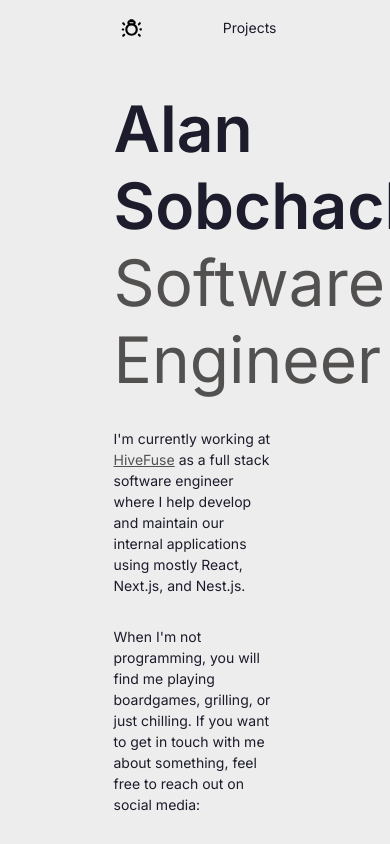
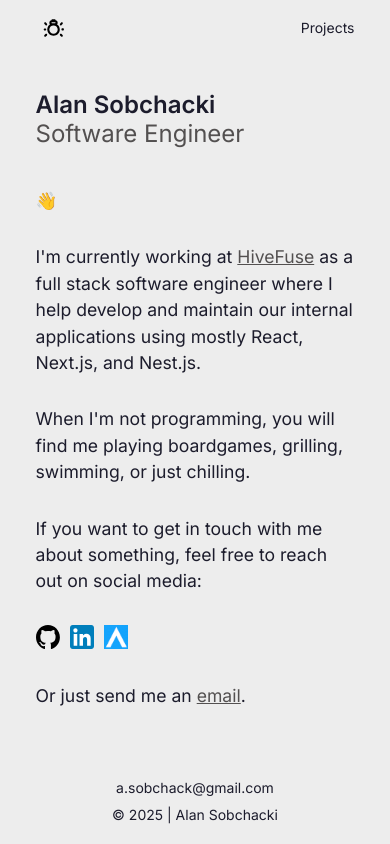
Before and after one commit to alansobchacki/personal-nextjs-website, a Next.js app: page / in a window 390 px wide. Built offline with nearby package versions, Linux system fonts and the light colour scheme.

Commit message:
Make the app responsive

```diff
--- a/src/app/components/aboutSection/aboutSection.style.ts
+++ b/src/app/components/aboutSection/aboutSection.style.ts
@@ -4,10 +4,6 @@ export const DivContainer = styled.section`
   display: flex;
   padding-top: 15px;
   padding-bottom: 50px;
-
-  @media (max-width: 750px) {
-    padding-top: 15px;
-  }
 `;
 
 export const DivSubContainer = styled.div`
@@ -25,10 +21,6 @@ export const Description = styled.p`
   font-size: 1.1rem;
   line-height: 1.5;
   padding-bottom: 20px;
-
-  @media (max-width: 450px) {
-    font-size: 0.875rem;
-  }
 `;
 
 export const CustomAnchor = styled.a`
--- a/src/app/components/aboutSection/aboutSection.tsx
+++ b/src/app/components/aboutSection/aboutSection.tsx
@@ -18,6 +18,9 @@ export default function AboutSection() {
     <DivContainer id="about-section">
       <DivSubContainer>
         <Description>
+          👋
+        </Description>
+        <Description>
           I&apos;m currently working at{" "}
           <CustomAnchor
             href="https://www.linkedin.com/company/hive-fuse/"
@@ -31,7 +34,10 @@ export default function AboutSection() {
         </Description>
         <Description>
           When I&apos;m not programming, you will find me playing boardgames,
-          grilling, or just chilling. If you want to get in touch with me about
+          grilling, swimming, or just chilling.
+        </Description>
+        <Description>
+          If you want to get in touch with me about
           something, feel free to reach out on social media:
         </Description>
 
--- a/src/app/components/greetingsSection/greetings.style.ts
+++ b/src/app/components/greetingsSection/greetings.style.ts
@@ -16,12 +16,7 @@ const blinkingDash = keyframes`
 export const DivContainer = styled.section`
   display: flex;
   padding-top: 50px;
-  padding-bottom: 50px;
-  transition: padding 0.3s ease;
-
-  @media (max-width: 750px) {
-    padding-bottom: 15px;
-  }
+  padding-bottom: 25px;
 `;
 
 export const DivSubContainer = styled.div`
@@ -36,10 +31,6 @@ export const DivSubContainer = styled.div`
 
 export const Name = styled.h1`
   font-size: 1.5rem;
-
-  @media (max-width: 750px) {
-    font-size: 4rem;
-  }
 `;
 
 export const AnimatedTextContainer = styled.div`
@@ -53,10 +44,6 @@ export const AnimatedText = styled.p`
   body.light & {
     color:rgb(83, 80, 80);
   }
-
-  @media (max-width: 750px) {
-    font-size: 4rem;
-  }
 `;
 
 export const AnimatedDash = styled.span<Props>`
@@ -69,10 +56,6 @@ export const AnimatedDash = styled.span<Props>`
       `
       : "none"};
   animation-timing-function: steps(1, end);
-
-  @media (max-width: 750px) {
-    font-size: 4rem;
-  }
 `;
 
 export const ImageWrapper = styled.div`
--- /dev/null
+++ b/src/app/page.style.ts
@@ -0,0 +1,12 @@
+import styled from 'styled-components';
+
+export const DivContainer = styled.div`
+  display: flex;
+  flex-direction: column;
+  height: 100vh;
+  width: 50%;
+
+  @media (max-width: 750px) {
+    width: 90%;
+  }
+`;
--- a/src/app/page.tsx
+++ b/src/app/page.tsx
@@ -1,16 +1,18 @@
+"use client";
+
 import Header from "./components/header/header";
 import GreetingsSection from "./components/greetingsSection/greetings";
 import AboutSection from "./components/aboutSection/aboutSection";
-// import ContactSection from "./components/contactSection/contactSection";
 import Footer from "./components/footer/footer";
+import { DivContainer } from "./page.style";
 
 export default function Home() {
   return (
-    <div style={{ display: "flex", flexDirection: "column", height: "100vh", width: "50%" }}>
+    <DivContainer>
       <Header />
       <GreetingsSection />
       <AboutSection />
       <Footer />
-    </div>
+    </DivContainer>
   );
 }
```
Also changed, not shown: src/app/fun/page.tsx (deleted, +0 -9 lines).
